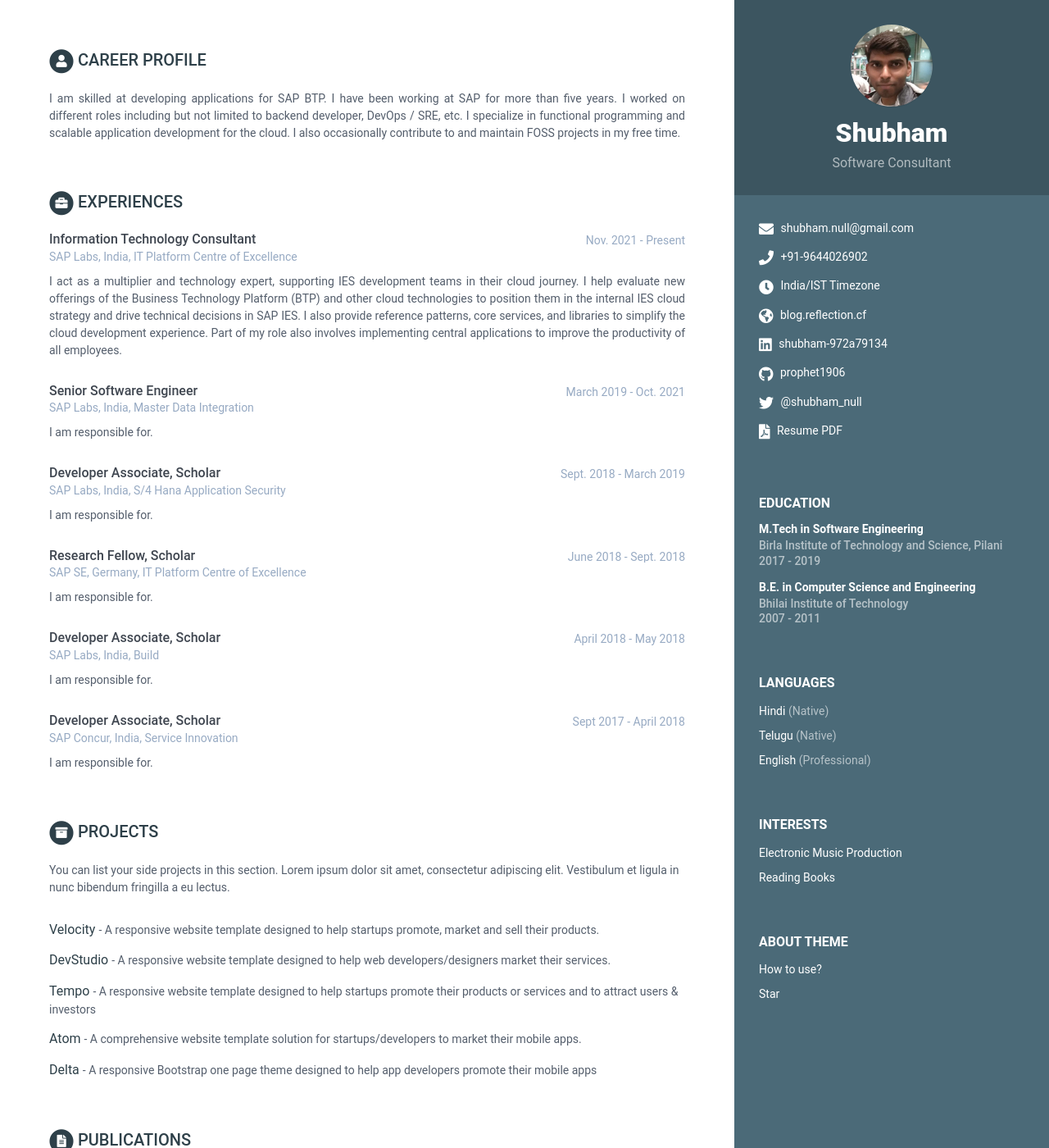
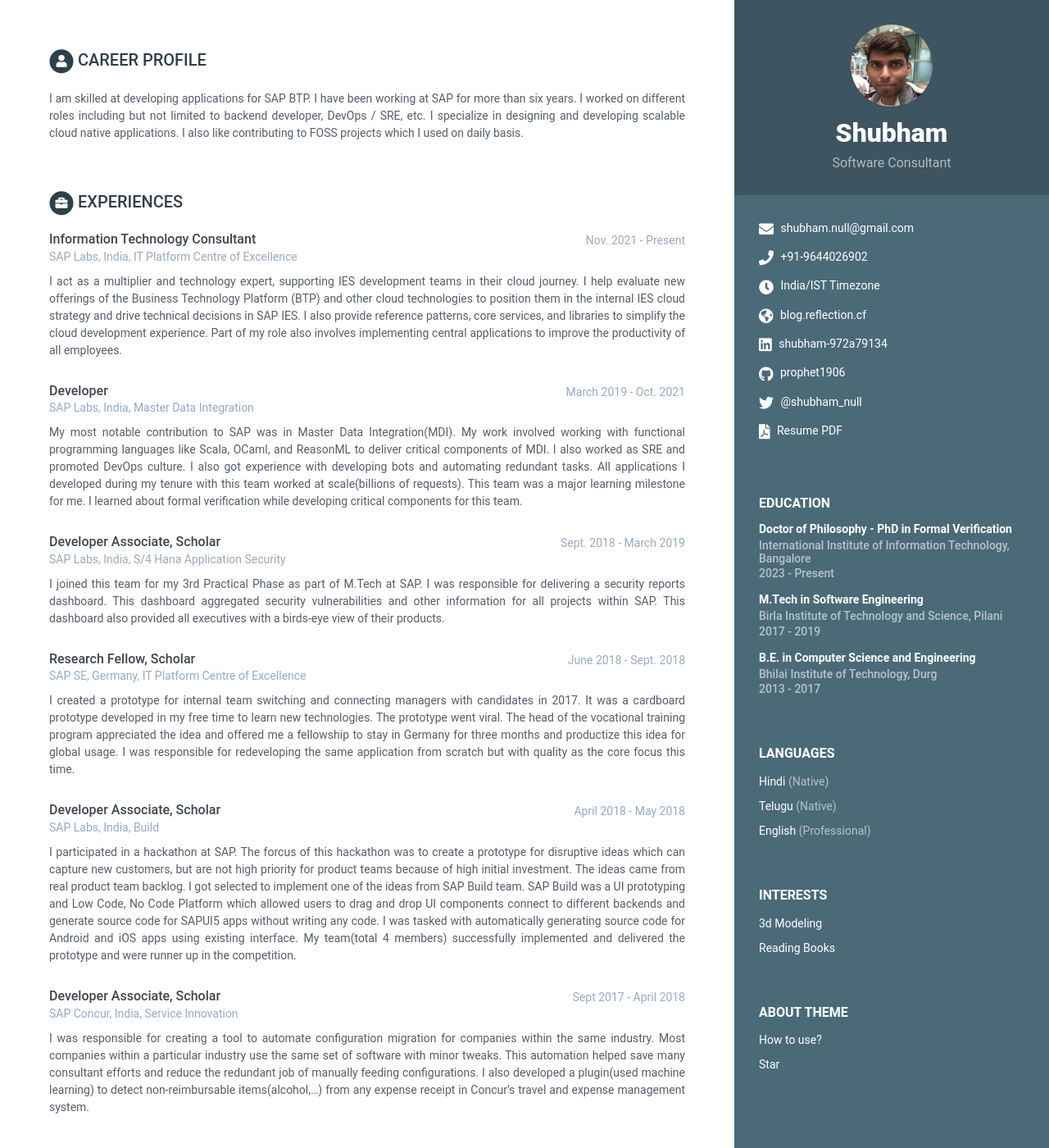
Before and after one commit to prophet1906/resume, a Jekyll site: the page built from print.html, in a window 1280 px wide and 1400 px high. Shown: the whole window at 82% size. Built offline with Jekyll 4.4.1, drawn with Linux system fonts in a browser that asks for light colours; some of the changed text lies outside the part shown.

Commit message:
partial update

```diff
--- a/_data/data.yml
+++ b/_data/data.yml
@@ -43,7 +43,7 @@
     interests:
       title: Interests
       info:
-        - item: Electronic Music Production
+        - item: 3d Modeling
           link:
 
         - item: Reading Books
@@ -53,35 +53,38 @@
     title: Career Profile
     summary: |
       I am skilled at developing applications for SAP BTP. I have been working
-      at SAP for more than five years. I worked on different roles including
+      at SAP for more than six years. I worked on different roles including
       but not limited to backend developer, DevOps / SRE, etc. I specialize in
-      functional programming and scalable application development for the cloud.
-      I also occasionally contribute to and maintain FOSS projects in my free time.
+      designing and developing scalable cloud native applications. I also like
+      contributing to FOSS projects which I used on daily basis.
 education:
     title: Education
     info:
+      - degree: Doctor of Philosophy - PhD in Formal Verification
+        university: International Institute of Information Technology, Bangalore
+        time: 2023 - Present
+        details: |
+          I am currently exploring different formal verification techniques and
+          identifying exact class of problems to solve during my tenure. I am
+          inclined towards exploring non-deterministic systems and would like to
+          study their behavior more formally.
       - degree: M.Tech in Software Engineering
         university: Birla Institute of Technology and Science, Pilani
         time: 2017 - 2019
         details: |
-          Describe your study here lorem ipsum dolor sit amet, consectetuer
-          adipiscing elit. Aenean commodo ligula eget dolor. Aenean massa. Cum
-          sociis natoque penatibus et magnis dis parturient montes, nascetur
-          ridiculus mus. Donec quam felis, ultricies nec, pellentesque eu,
-          pretium quis, sem.
-            - Bullet point
-            - Bullet point
+          My study focused on designing scalable distributed systems following
+          restrictions in enterprise landscape. The course had some practical
+          components as well to inculcate project management skills. I was also
+          working for SAP during this duration and the course was aligned with
+          my work at SAP.
       - degree: B.E. in Computer Science and Engineering
-        university: Bhilai Institute of Technology
-        time: 2007 - 2011
+        university: Bhilai Institute of Technology, Durg
+        time: 2013 - 2017
         details: |
-          Describe your study here lorem ipsum dolor sit amet, consectetuer
-          adipiscing elit. Aenean commodo ligula eget dolor. Aenean massa. Cum
-          sociis natoque penatibus et magnis dis parturient montes, nascetur
-          ridiculus mus. Donec quam felis, ultricies nec, pellentesque eu,
-          pretium quis, sem.
-            - Bullet point
-            - Bullet point
+          I learned the foundations of computer science during this undergraduate
+          program. I was actively managing coding clubs and participating in
+          hackathons during my tenure. This was also the period when I identified
+          my interest in software engineering and research.
 experiences:
     title: Experiences
     info:
@@ -98,31 +101,63 @@
           cloud development experience. Part of my role also involves
           implementing central applications to improve the productivity
           of all employees.
-      - role: Senior Software Engineer
+      - role: Developer
         time: March 2019 - Oct. 2021
         company: SAP Labs, India, Master Data Integration
         details: |
-          I am responsible for.
+          My most notable contribution to SAP was in Master Data Integration(MDI).
+          My work involved working with functional programming languages like Scala,
+          OCaml, and ReasonML to deliver critical components of MDI. I also worked
+          as SRE and promoted DevOps culture. I also got experience with developing
+          bots and automating redundant tasks. All applications I developed during
+          my tenure with this team worked at scale(billions of requests). This team
+          was a major learning milestone for me. I learned about formal verification
+          while developing critical components for this team.
       - role: Developer Associate, Scholar
         time: Sept. 2018 - March 2019
         company: SAP Labs, India, S/4 Hana Application Security
         details: |
-          I am responsible for.
+          I joined this team for my 3rd Practical Phase as part of M.Tech at SAP.
+          I was responsible for delivering a security reports dashboard. This
+          dashboard aggregated security vulnerabilities and other information for all
+          projects within SAP. This dashboard also provided all executives with a
+          birds-eye view of their products.
       - role: Research Fellow, Scholar
         time: June 2018 - Sept. 2018
         company: SAP SE, Germany, IT Platform Centre of Excellence
         details: |
-          I am responsible for.
+          I created a prototype for internal team switching and connecting managers
+          with candidates in 2017. It was a cardboard prototype developed in my free
+          time to learn new technologies. The prototype went viral. The head of the
+          vocational training program appreciated the idea and offered me a fellowship
+          to stay in Germany for three months and productize this idea for global usage.
+          I was responsible for redeveloping the same application from scratch but with
+          quality as the core focus this time.
       - role: Developer Associate, Scholar
         time: April 2018 - May 2018
         company: SAP Labs, India, Build
         details: |
-          I am responsible for.
+          I participated in a hackathon at SAP. The forcus of this hackathon was to
+          create a prototype for disruptive ideas which can capture new customers, but
+          are not high priority for product teams because of high initial investment.
+          The ideas came from real product team backlog. I got selected to implement one
+          of the ideas from SAP Build team. SAP Build was a UI prototyping and Low Code,
+          No Code Platform which allowed users to drag and drop UI components connect to
+          different backends and generate source code for SAPUI5 apps without writing any
+          code. I was tasked with automatically generating source code for Android and iOS
+          apps using existing interface. My team(total 4 members) successfully implemented
+          and delivered the prototype and were runner up in the competition.
       - role: Developer Associate, Scholar
         time: Sept 2017 - April 2018
         company: SAP Concur, India, Service Innovation
         details: |
-          I am responsible for.
+          I was responsible for creating a tool to automate configuration migration
+          for companies within the same industry. Most companies within a particular
+          industry use the same set of software with minor tweaks. This automation helped
+          save many consultant efforts and reduce the redundant job of manually feeding
+          configurations. I also developed a plugin(used machine learning) to detect
+          non-reimbursable items(alcohol,...) from any expense receipt in Concur's travel
+          and expense management system.
 projects:
     title: Projects
     intro: >
@@ -130,25 +165,37 @@
       section. Lorem ipsum dolor sit amet, consectetur adipiscing elit.
       Vestibulum et ligula in nunc bibendum fringilla a eu lectus.
     assignments:
-      - title: Velocity
-        link: "#hook"
+      - title: Honeycomb Next Generation
+        link: "#"
         tagline: "A responsive website template designed to help startups promote, market and sell their products."
 
-      - title: DevStudio
+      - title: Master Data Integration(ONE Master Data Service)
         link: "#"
         tagline: "A responsive website template designed to help web developers/designers market their services."
 
-      - title: Tempo
+      - title: Security Reports Dashboard
         link: "#"
         tagline: "A responsive website template designed to help startups promote their products or services and to attract users &amp; investors"
 
-      - title: Atom
+      - title: Cloud Foundry Java Utils Library
         link: "#"
         tagline: "A comprehensive website template solution for startups/developers to market their mobile apps."
 
-      - title: Delta
+      - title: Talent Marketplace
         link: "#"
         tagline: "A responsive Bootstrap one page theme designed to help app developers promote their mobile apps"
+
+      - title: SAP Build for Android and iOS
+        link: "#"
+        tagline: "asda"
+
+      - title: Sherlogs
+        link: "#"
+        tagline: "asd"
+
+      - title: Concur Configuration Migration Tool(SWBRTA)
+        link: "#"
+        tagline: "asd"
 
 oss:
     title: OSS Contributions
@@ -157,17 +204,26 @@
       section. Lorem ipsum dolor sit amet, consectetur adipiscing elit.
       Vestibulum et ligula in nunc bibendum fringilla a eu lectus.
     contributions:
-      - title: Tempo
+      - title: Spring Cloud Connector for SAP Cloud Platform
         link: "#"
         tagline: "A responsive website template designed to help startups promote their products or services and to attract users &amp; investors"
 
-      - title: Atom
+      - title: Node.js Logging Support for Cloud Foundry
         link: "#"
         tagline: "A comprehensive website template solution for startups/developers to market their mobile apps."
 
-      - title: Delta
+      - title: Microsoft Rush Stack
         link: "#"
         tagline: "A responsive Bootstrap one page theme designed to help app developers promote their mobile apps"
+
+      - title: PMD - source code analyzer
+        link: "#"
+        tagline: "A responsive Bootstrap one page theme designed to help app developers promote their mobile apps"
+
+      - title: Renovate
+        link: "#"
+        tagline: "A responsive Bootstrap one page theme designed to help app developers promote their mobile apps"
+
 
 publications:
     title: Publications
@@ -176,20 +232,10 @@
       amet, consectetur adipiscing elit. Vestibulum et ligula in nunc
       bibendum fringilla a eu lectus.
     papers:
-      - title: The Art of Computer Programming
-        link: "#"
-        authors: Donald E. Knuth
-        conference: Addison-Wesley, 1968
-
-      - title: "Genetic Programming III: Darwinian Invention &amp; Problem Solving"
-        link: "#"
-        authors: Koza, J.R., Andre, D., Bennett, F.H., Keane, M.A.
-        conference: "Morgan Kaufmann Publishers Inc., San Francisco, CA, USA, 1st edn. (1999)"
-
-      - title: A syntax directed compiler for Algol 60
-        link: "#"
-        authors: Edgar T. Irons
-        conference: "Comm. ACM 4 (1961), 51–55"
+      - title: Subjective Model Answer Generation Tool for Digital Evaluation Systems
+        link: "https://ceur-ws.org/Vol-1819/edudm2017-paper3.pdf"
+        authors: Shubham, Dr. Arpana Rawal, Dr. Ani Thomas
+        conference: ISEC 2017, Educational Data Mining Practices in Indian Academia
 
 skills:
     title: Skills &amp; Proficiency
```
